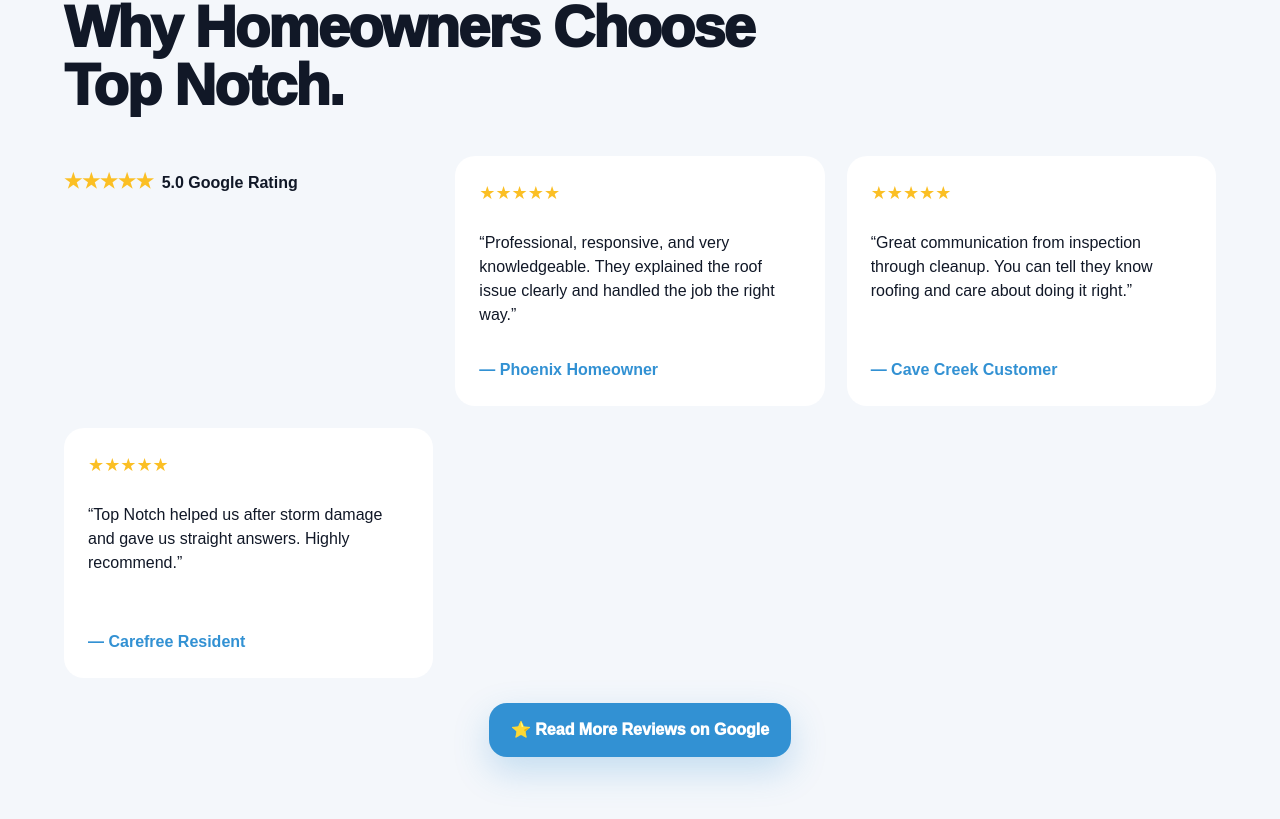
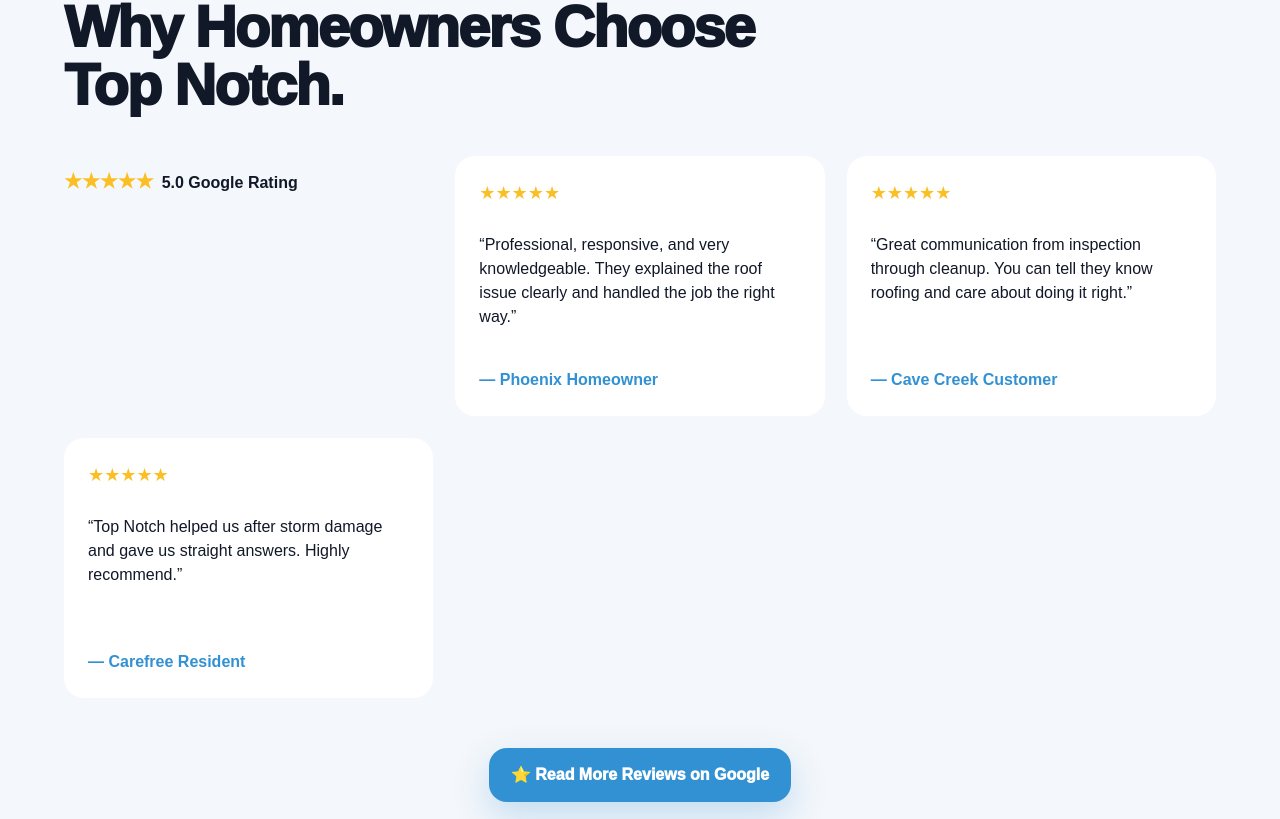
Before and after one commit to topnotchsw-roof/top-notch-roofing, a Next.js app: page / in a window 1280 px wide. Shown: the part 2961-3780 px from the top of the page. Built offline with nearby package versions, Linux system fonts and the light colour scheme.

Commit message:
Update globals.css

```diff
--- a/app/globals.css
+++ b/app/globals.css
@@ -152,3 +152,37 @@
     grid-template-columns: 1fr !important;
   }
 }
+/* Force reviews section alignment */
+#reviews .reviews {
+  display: grid !important;
+  grid-template-columns: repeat(3, 1fr) !important;
+  gap: 22px !important;
+  align-items: stretch !important;
+}
+
+#reviews .reviews article {
+  min-height: 260px !important;
+  height: 100% !important;
+  display: grid !important;
+  grid-template-rows: auto 1fr auto !important;
+  padding: 24px !important;
+}
+
+#reviews .reviews article p {
+  margin: 14px 0 !important;
+}
+
+#reviews .reviews article strong {
+  align-self: end !important;
+  color: #3291d3 !important;
+}
+
+#reviews .btn {
+  margin-top: 25px !important;
+}
+
+@media (max-width: 900px) {
+  #reviews .reviews {
+    grid-template-columns: 1fr !important;
+  }
+}
```
